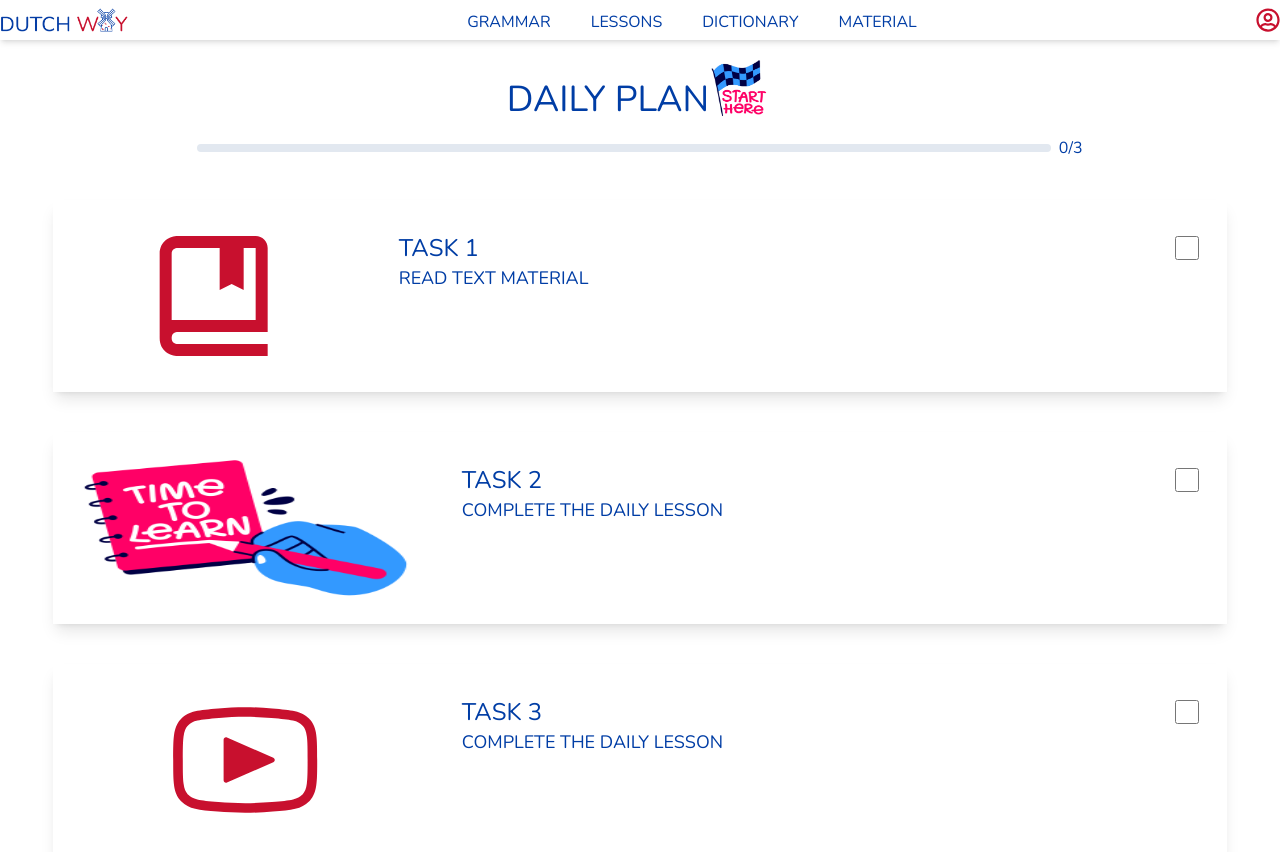
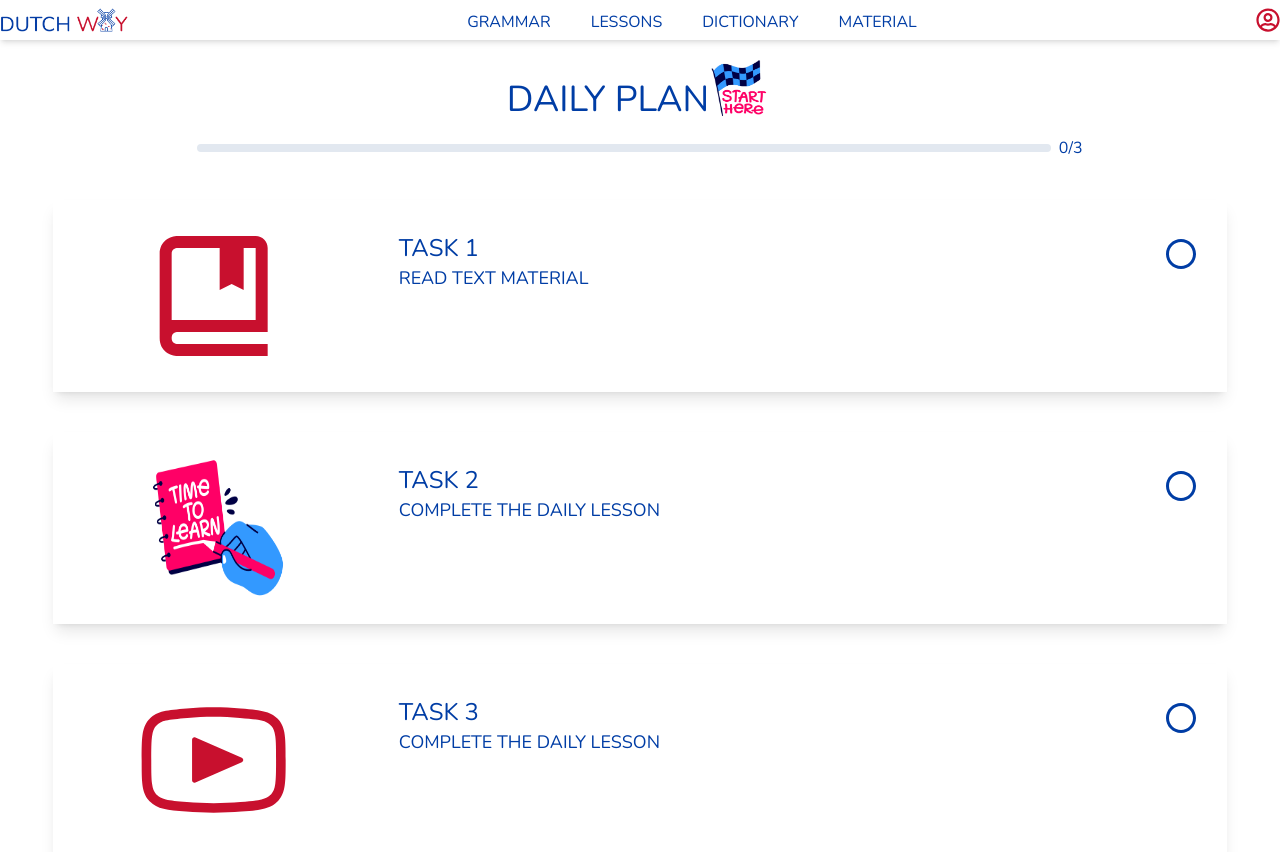
Before and after one commit to iroac/dutchway, a React (Create React App) app in the folder client/: page / in a window 1280 px wide. Shown: the top 852 px of the page. Built offline with nearby package versions, Linux system fonts and the light colour scheme.

Commit message:
add checkbox on home page

```diff
--- a/client/src/App.tsx
+++ b/client/src/App.tsx
@@ -1,8 +1,40 @@
 import {BiBookBookmark} from 'react-icons/bi';
 import {RxVideo} from 'react-icons/rx';
+import {MdRadioButtonUnchecked} from 'react-icons/md';
+import {MdOutlineCheckCircleOutline} from 'react-icons/md';
 import { Link } from "react-router-dom";
+import {useState, useEffect} from 'react'
 
 function App() {
+const [currentDay, setCurrentDay] = useState(new Date().getDate());
+const [doneTasks, setDoneTasks] = useState<boolean[]>([false,false,false])
+const handleRadioClick = (index: number) => {
+  let newValue = [ ...doneTasks ]
+  newValue[index] = !newValue[index]
+  setDoneTasks(newValue)
+}
+
+const sumTrueValues = doneTasks.reduce((sum, value) => {
+  if (value === true) {
+    return sum + 1;
+  }
+  return sum;
+}, 0);
+
+
+useEffect(() => {
+  const interval = setInterval(() => {
+    const newDay = new Date().getDate();
+    if (newDay !== currentDay) {
+      setDoneTasks([false,false,false])
+      setCurrentDay(newDay);
+    }
+  }, 1000); // Check every second for day change
+
+  return () => {
+    clearInterval(interval); // Cleanup the interval on component unmount
+  };
+}, [currentDay]);
   return (<div className="flex flex-col justify-start items-center h-screen w-screen" >
       <div className="flex flex-col justify-center items-center h-1/12 w-screen" >
         <div className='flex flex-row justify-center items-center'>
@@ -11,8 +43,12 @@ function App() {
         </div>
 
         <div className='flex flex-row justify-center items-center w-screen gap-2' >
-        <div className="h-2 rounded-full bg-slate-200 w-8/12" ></div>
-        <h1 className="text-blue-flag" >0/3</h1>
+        <div className="flex justify-start items-center h-2 rounded-full bg-slate-200 w-8/12" >
+{doneTasks[0] && <div className="h-2 rounded-l-full bg-blue-flag w-1/3"></div>}
+{doneTasks[1] && <div className="h-2 bg-blue-flag w-1/3"></div>}
+{doneTasks[2] && <div className="h-2 rounded-r-full bg-blue-flag w-1/3"></div>}
+        </div>
+        <h1 className="text-blue-flag" >{sumTrueValues}/3</h1>
         </div>
       </div>
 
@@ -25,31 +61,31 @@ function App() {
 <h1 className='text-blue-flag text-lg' >READ TEXT MATERIAL</h1>
 </Link>
 <div className='flex justify-end w-1/12 h-full items-start' >
-<input className='form-checkbox mt-9 mr-5 h-6 w-6 rounded-full border border-solid text-red-flag ' type='checkbox'  />
+{doneTasks[0] ? <MdOutlineCheckCircleOutline className="text-4xl mt-9 mr-5 text-blue-flag"  onClick={() => handleRadioClick(0)} /> : <MdRadioButtonUnchecked className="text-4xl mt-9 mr-5 text-blue-flag"   onClick={() => handleRadioClick(0)} />}
 </div>
         </div>
 
 
         <div className="flex flex-row w-full h-48 justify-start items-center px-2 shadow-lg" >
-        <img src='/utils/svg/timetolearn.png'  className=' h-36 w-4/12 ml-4 items-center ' />
+       <div className="flex justify-center items-center h-36 w-3/12 ml-4"> <img src='/utils/svg/timetolearn.png'  className=' pl-2 h-36 w-36' /> </div>
 <Link to='/lessons' className='flex flex-col h-32 ml-12 w-8/12 items-start'>
 <h1 className='text-blue-flag text-2xl'>TASK 2</h1>
 <h1 className='text-blue-flag text-lg' >COMPLETE THE DAILY LESSON</h1>
 </Link>
 <div className='flex justify-end w-1/12 h-full items-start' >
-<input className='form-checkbox mt-9 mr-5 h-6 w-6 rounded-full border border-solid text-red-flag ' type='checkbox'  />
+{doneTasks[1] ? <MdOutlineCheckCircleOutline className="text-4xl mt-9 mr-5 text-blue-flag"  onClick={() => handleRadioClick(1)} /> : <MdRadioButtonUnchecked className="text-4xl mt-9 mr-5 text-blue-flag"   onClick={() => handleRadioClick(1)} />}
 </div>
         </div>
 
 
         <div className="flex flex-row w-full h-48 justify-start items-center px-2 shadow-lg" >
-        <RxVideo className="text-8xl h-36 w-4/12 ml-4 text-red-flag" />
+        <RxVideo className="text-8xl h-36 w-3/12 ml-4 text-red-flag" />
         <Link to='/videos' className='flex flex-col h-32 ml-12 w-8/12 items-start'>
 <h1 className='text-blue-flag text-2xl'>TASK 3</h1>
 <h1 className='text-blue-flag text-lg' >COMPLETE THE DAILY LESSON</h1>
 </Link>
 <div className='flex justify-end w-1/12 h-full items-start' >
-<input className='form-checkbox mt-9 mr-5 h-6 w-6 rounded-full border border-solid text-red-flag ' type='checkbox'  />
+{doneTasks[2] ? <MdOutlineCheckCircleOutline className="text-4xl mt-9 mr-5 text-blue-flag"  onClick={() => handleRadioClick(2)} /> : <MdRadioButtonUnchecked className="text-4xl mt-9 mr-5 text-blue-flag"   onClick={() => handleRadioClick(2)} />}
 </div>
         </div>
 
--- a/client/src/components/Videos.tsx
+++ b/client/src/components/Videos.tsx
@@ -46,10 +46,10 @@ function Videos() {
 
     // Rendered CurrentItems
   const renderedvideo = currentItems.map((p) => {
-          return (<div className="flex flex-col group shadow-md justify-cente h-44 w-48 items-center cursor-pointer rounded-lg border-solid border-4 bg-blue-flag border-blue-flag hover:bg-white " >
+          return (<Link to={`video/${p.id}`} key={p.id} className="flex flex-col group shadow-md justify-cente h-44 w-48 items-center cursor-pointer rounded-lg border-solid border-4 bg-blue-flag border-blue-flag hover:bg-white " >
            <div className="flex flex-grow justify-start items-center w-full h-3/4 overflow-hidden" ><img src={p.thumbnail} className="w-full h-44" /></div>
-            <Link key={p.id} to={`video/${p.id}`} className="w-full h-1/4 flex justify-center items-center flex-col text-center text-md text-white group-hover:text-blue-flag">{`${p.title.slice(0, 40)}...`}</Link>
-          </div>)
+            <div  className="w-full h-1/4 flex justify-center items-center flex-col text-center text-md text-white group-hover:text-blue-flag">{`${p.title.slice(0, 40)}...`}</div>
+          </Link>)
   })
 
 
```
Also changed, not shown: client/db.json.
